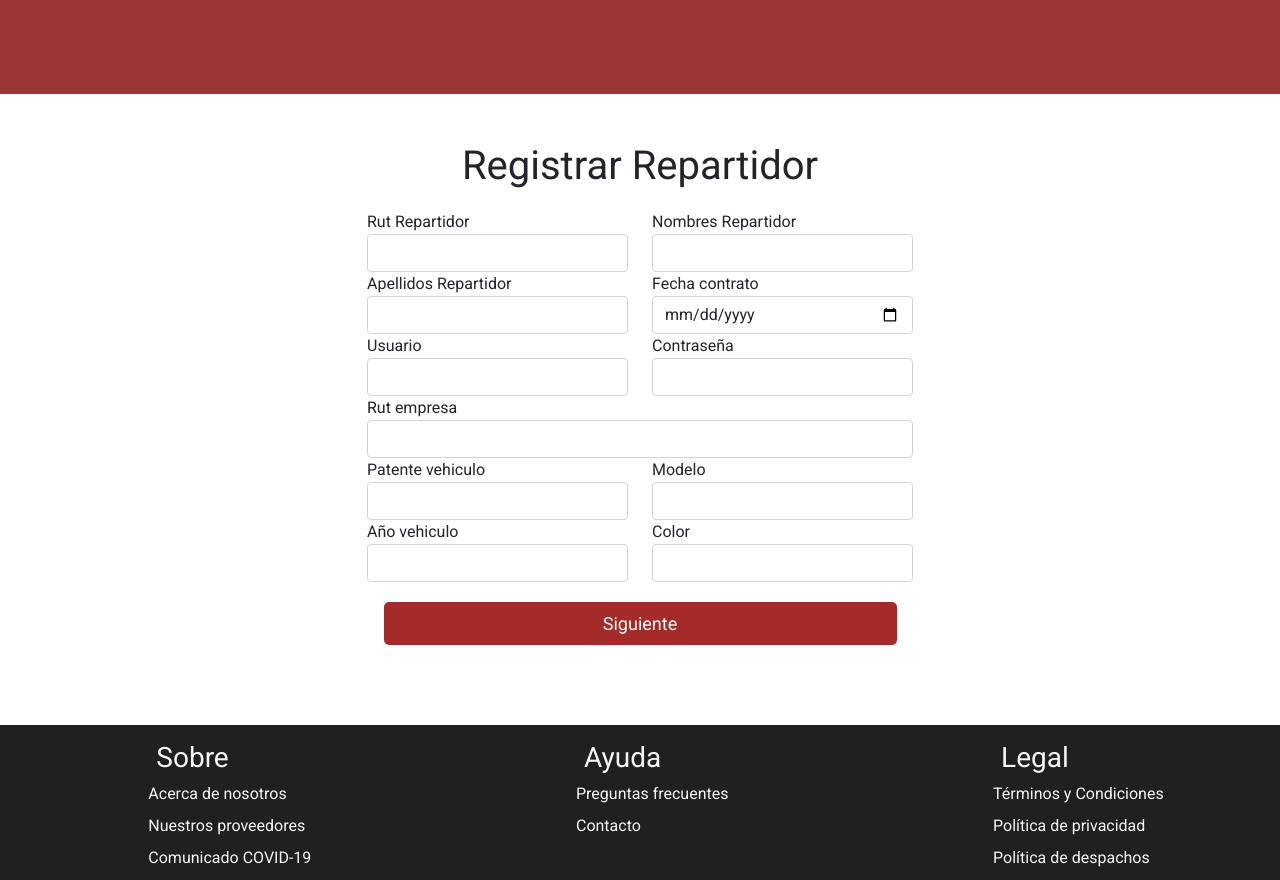
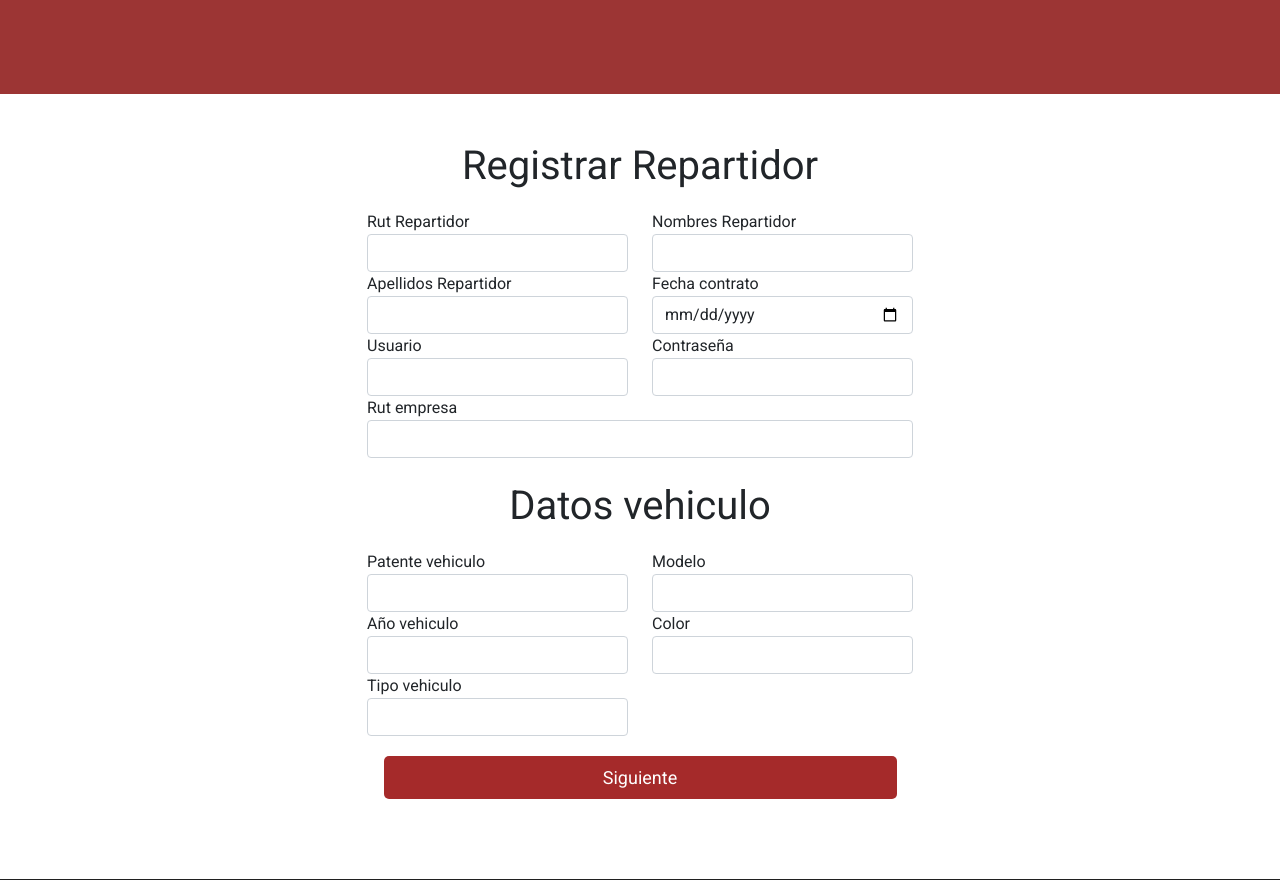
Before and after one commit to joaquinvastt/ElComilon, a Django app: page /regin in a window 1280 px wide. Shown: the top 880 px of the page. Run offline with Django 3.2, Linux system fonts and the light colour scheme.

Commit message:
1.3.8
Register repartidor, vehiculo

```diff
--- a/ElComilon/RegisterRepartidor/templates/Registrorepartidor.html
+++ b/ElComilon/RegisterRepartidor/templates/Registrorepartidor.html
@@ -37,40 +37,40 @@
                         Registrar Repartidor
                     </h1>
                 </div>
-                <div class="row">
-                    <div class="col-md-6 col-sm-12">
+                <div class="row ">
+                    <div class="col-md-6 col-sm-12 divinput">
                         <label for="" class="labelRepartidor">Rut Repartidor</label>
                         <input type="text" class="form-control input-repartidor" name="RutRepartidor">
                     </div>
-                    <div class="col-md-6 col-sm-12">
+                    <div class="col-md-6 col-sm-12 ">
                         <label for="" class="labelRepartidor">Nombres Repartidor</label>
                         <input type="text" class="form-control input-repartidor" name="NombresRepartido">
                     </div>
 
                 </div>
-                <div class="row">
-                    <div class="col-md-6 col-sm-12">
+                <div class="row ">
+                    <div class="col-md-6 col-sm-12 divinput">
                         <label for="" class="labelRepartidor">Apellidos Repartidor</label>
                         <input type="text" class="form-control input-repartidor" name="ApellidosRepartidor">
                     </div>
-                    <div class="col-md-6 col-sm-12">
+                    <div class="col-md-6 col-sm-12 divinput">
                         <label for="" class="labelRepartidor">Fecha contrato</label>
                         <input type="date" class="form-control input-repartidor" name="Fechacontrato">
                     </div>
 
                 </div>
-                <div class="row">
-                    <div class="col-md-6 col-sm-12">
+                <div class="row ">
+                    <div class="col-md-6 col-sm-12 divinput">
                         <label for="" class="labelRepartidor">Usuario</label>
                         <input type="text" class="form-control input-repartidor" name="Usuario">
                     </div>
-                    <div class="col-md-6 col-sm-12">
+                    <div class="col-md-6 col-sm-12 divinput">
                         <label for="" class="labelRepartidor">Contraseña</label>
                         <input type="password" class="form-control input-repartidor"  name="contrasena">
                     </div>
 
                 </div>
-                <div class="row">
+                <div class="row ">
                     <div class="col-md-12 col-sm-12">
                         <label for="" class="labelRepartidor">Rut empresa</label>
                         <input type="text" class="form-control input-repartidor" name="rutempresa">
@@ -78,31 +78,43 @@
 
 
                 </div>
-                <div class="row">
-                    <div class="col-md-6 col-sm-12">
+                <br>
+                <div class="row ">
+                    <h1 class="h1-reg-repartidor ">
+                        Datos vehiculo
+                    </h1>
+                </div>
+                <div class="row " >
+                    <div class="col-md-6 col-sm-12 divinput">
                         <label for="" class="labelRepartidor">Patente vehiculo</label>
                         <input type="text" class="form-control input-repartidor" name="Patente">
                     </div>
-                    <div class="col-md-6 col-sm-12">
+                    <div class="col-md-6 col-sm-12 divinput">
                         <label for="" class="labelRepartidor">Modelo</label>
                         <input type="password" class="form-control input-repartidor"name="Modelo">
                     </div>
 
 
                 </div>
-                <div class="row">
-                    <div class="col-md-6 col-sm-12">
+                <div class="row ">
+                    <div class="col-md-6 col-sm-12 divinput ">
                         <label for="" class="labelRepartidor">Año vehiculo</label>
                         <input type="text" class="form-control input-repartidor" name="Ano">
                     </div>
-                    <div class="col-md-6 col-sm-12">
+                    <div class="col-md-6 col-sm-12 divinput">
                         <label for="" class="labelRepartidor">Color</label>
                         <input type="password" class="form-control input-repartidor" name="Color">
                     </div>
 
                 </div>
+                <div class="row ">
+                    <div class="col-md-6 col-sm-12 divinput">
+                        <label for="" class="labelRepartidor">Tipo vehiculo</label>
+                        <input type="number" class="form-control input-repartidor" name="tipovehiculo">
+                    </div>
+                </div>
 
-                <div class="row">
+                <div class="row ">
                     <button id="btn-siguiente" class="Btn_repartidor"> Siguiente </button>
                 </div>
 
--- a/ElComilon/RegisterRepartidor/views.py
+++ b/ElComilon/RegisterRepartidor/views.py
@@ -9,6 +9,9 @@ from core.models import *
 def RegisterRepatidor(request):
 
 #     agregar_repartidor('203211058','Juan carlo', 'PEREZ PEREZ', '20-03-2021','Jcarlos', 'Jcarlos123','203453423')
+    data = {
+        'tipovehiculo':listar_categoria()
+    }
     return render(request, 'Registrorepartidor.html')
 
 def registroRep(request):
@@ -27,6 +30,7 @@ def registroRep(request):
         modelo = request.POST.get('Modelo')
         ano = request.POST.get('Ano')
         color = request.POST.get('Color')
+        tipovehiculo = request.POST.get('tipovehiculo')
         #Agregar Repartidor
         repartidor.rutrepartidor = rutrepartidor
         repartidor.nombres = nombres
@@ -42,18 +46,20 @@ def registroRep(request):
         try:
             restaurante = Restaurante.objects.get(rutrestaurante = rutrestaurante )
             repartidor.rutrestaurante = restaurante
-            if repartidor.save() :
+            if repartidor.save():
                 print("Exito al ingresar repartidor")
                 render(request, 'index.html')
             else:
-                print("Error")
+                print("Error en ingresar ")
         except:
             print("Fallo")
 
         try:
-            vehiculo = vehiculo.objects.get(rutrepartidor = rutrepartidor )
-            vehiculo.rutrepartidor = rutrepartidor
-            if vehiculo.save() :
+            Repartidorvehiculo = Repartidor.objects.get(rutrepartidor = rutrepartidor)
+            vehiculo.rutrepartidor = Repartidorvehiculo
+            idtipovehiculo = TipoVehiculo.objects.get(idtipovehiculo = tipovehiculo)
+            vehiculo.idtipovehiculo = idtipovehiculo
+            if vehiculo.save():
                 print("Exito al ingresa el vehiculo")
                 render(request, 'index.html')
             else:
@@ -63,7 +69,15 @@ def registroRep(request):
 
     return render(request, 'Registrorepartidor.html')
 
-
+def listar_categoria():
+    django_cursor = connection.cursor()
+    cursor = django_cursor.connection.cursor()
+    out_cur = django_cursor.connection.cursor()
+    cursor.callproc("sp_listar_tipovehiculo" , [out_cur])
+    lista = []
+    for fila in out_cur:
+        lista.append(fila)
+        return lista
 # def agregar_repartidor(RUTREPARTIDOR, NOMBRES, APELLIDOS, FECHACONTRATO, USUARIO, CONTRASENA, RUTRESTAURANTE):
 #      django_cursor = connection.cursor()
 #      cursor = django_cursor.connection.cursor()
--- a/ElComilon/core/models.py
+++ b/ElComilon/core/models.py
@@ -114,7 +114,7 @@ class Repartidor(models.Model):
     rutrestaurante = models.ForeignKey('Restaurante', models.DO_NOTHING, db_column='rutrestaurante')
 
     def __str__(self):
-        return self.nombres + ' ' + self.apellidos
+        return self.rutrepartidor
 
     class Meta:
         verbose_name_plural = "Repartidores"
@@ -220,7 +220,7 @@ class Vehiculo(models.Model):
     anio = models.IntegerField()
     color = models.CharField(max_length=20)
     rutrepartidor = models.ForeignKey(Repartidor, models.DO_NOTHING, db_column='rutrepartidor')
-    idtipovehiculo = models.ForeignKey(TipoVehiculo, models.DO_NOTHING, db_column='idtipovehiculo ')
+    idtipovehiculo = models.ForeignKey(TipoVehiculo, models.DO_NOTHING, db_column='idtipovehiculo')
 
     class Meta:
         managed = False
```
Also changed, not shown: ElComilon/RegisterRepartidor/static/css/stylesrepartidor.css (+6 -2 lines).
